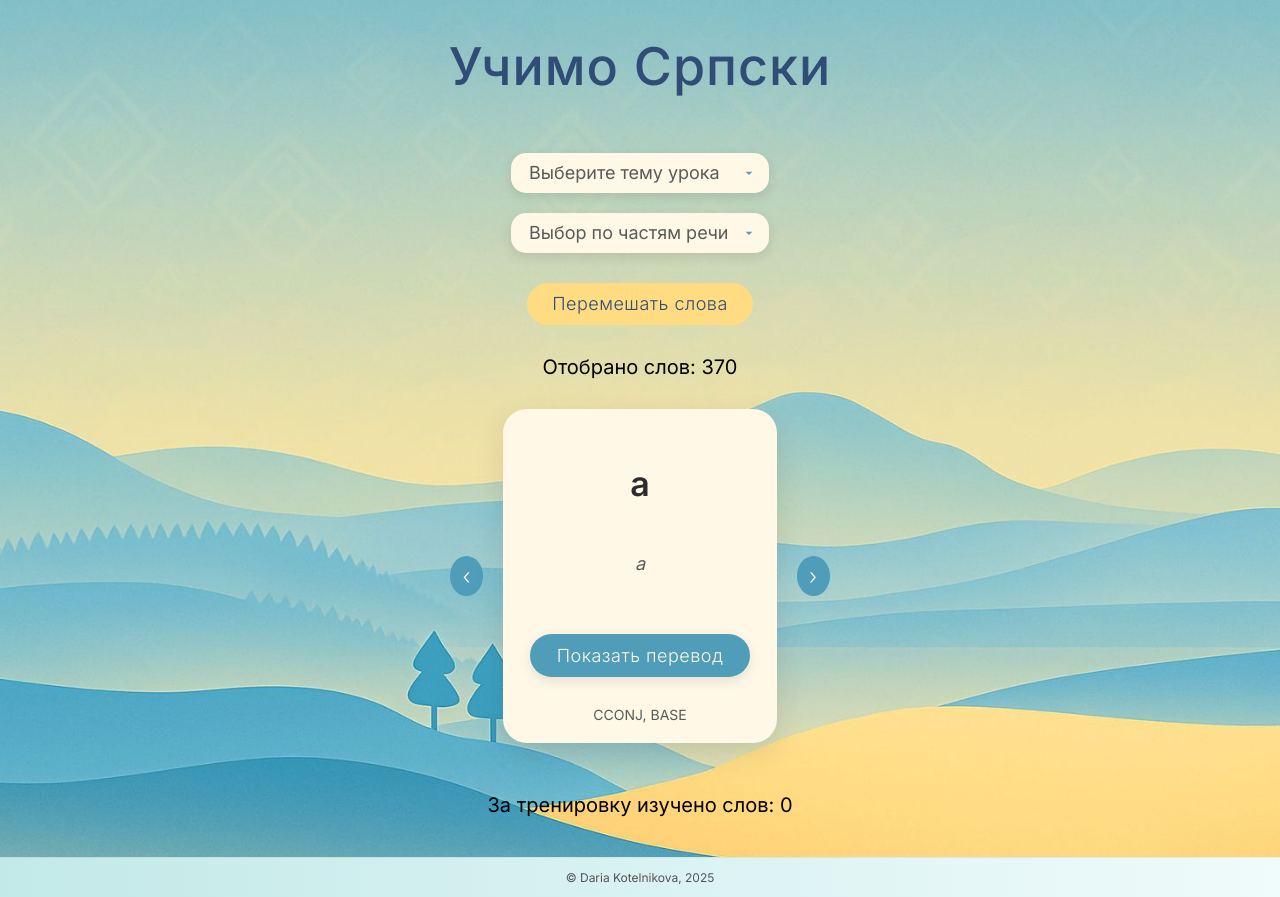
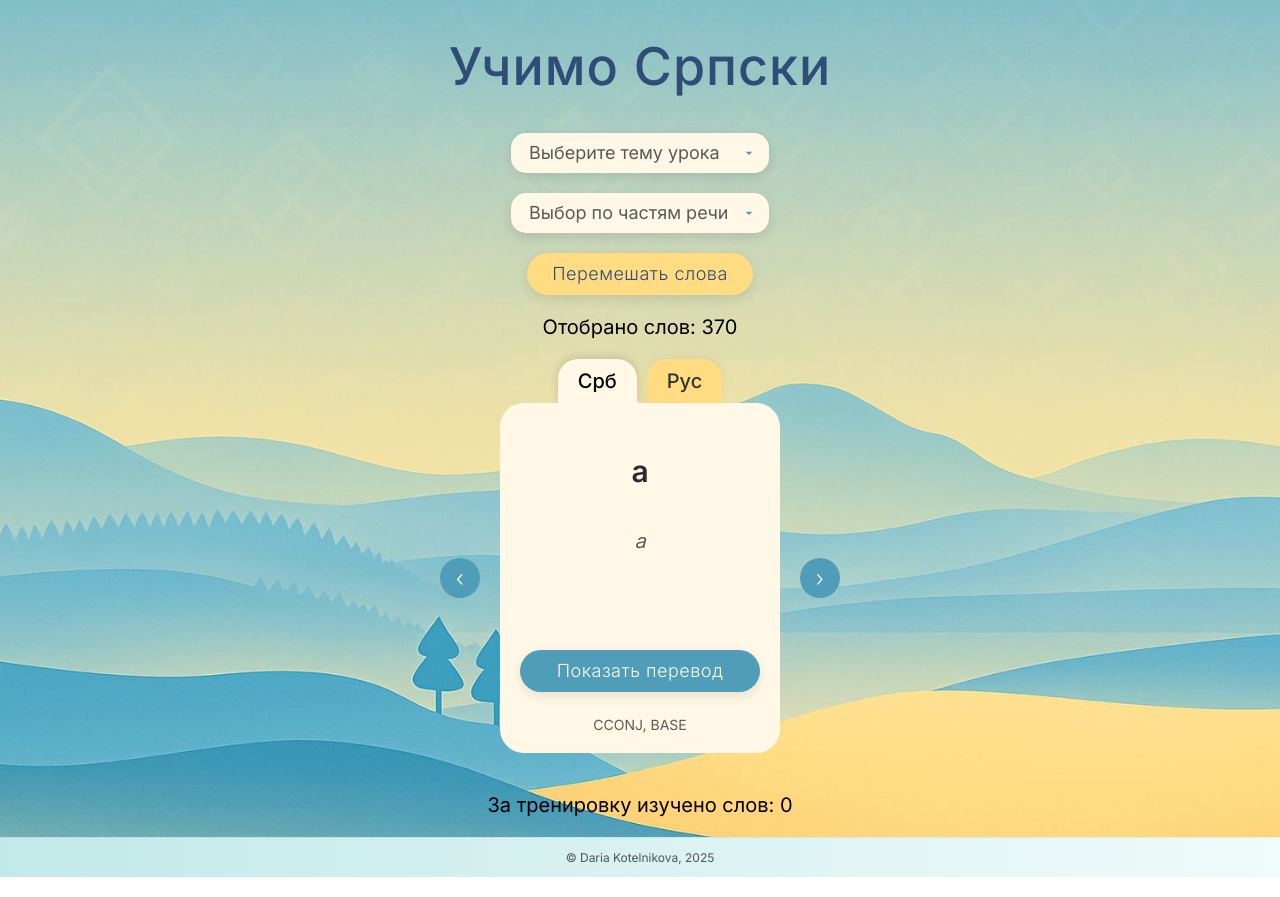
Before and after one commit to DariaKott/serbian-words-app, a React (Vite) app: page /how-to-learn in a window 1280 px wide. Built offline with nearby package versions, Linux system fonts and the light colour scheme.

Commit message:
Made switchering tabs Srb/rus

```diff
--- a/src/assets/global.scss
+++ b/src/assets/global.scss
@@ -37,6 +37,5 @@ a {
   display: flex;
   flex-direction: column;
   min-height: 100vh;
-  gap: 20px;
   // height: 100vh;
 }
--- a/src/assets/presentation/components/Button/styles.scss
+++ b/src/assets/presentation/components/Button/styles.scss
@@ -37,6 +37,7 @@
     &--yellow {
     background-color: c.$yellow-accent;
     color: c.$text-blue;
+    box-shadow: 0 4px 12px rgba(0, 0, 0, 0.1);
 
     &:hover {
       background-color: c.$yellow-accent-hover;
@@ -62,4 +63,8 @@
       background-color: c.$primary-hover;
     }
 }
+
+    @media (max-width: 500px) {
+        font-size: 16px;
+  }
 }
--- a/src/assets/presentation/components/CardGallery/index.jsx
+++ b/src/assets/presentation/components/CardGallery/index.jsx
@@ -14,6 +14,8 @@ function Gallery({ focusButtonRef }) {
   const [shuffledIndexes, setShuffledIndexes] = useState([]);
   const [selectedTheme, setSelectedTheme] = useState('');
   const [selectedPos, setSelectedPos] = useState('');
+  const [isSerbianPrimary, setIsSerbianPrimary] = useState(true);
+
 
   // ✅ Фильтрация по теме и части речи
   const filteredWords = words.filter(word => {
@@ -86,6 +88,21 @@ function Gallery({ focusButtonRef }) {
   </div>
 )}
 
+<div>
+  <div className="lang-tabs">
+    <button
+      className={`tab ${isSerbianPrimary ? 'active' : ''}`}
+      onClick={() => setIsSerbianPrimary(true)}
+    >
+      Срб
+    </button>
+    <button
+      className={`tab ${!isSerbianPrimary ? 'active' : ''}`}
+      onClick={() => setIsSerbianPrimary(false)}
+    >
+      Рус
+    </button>
+  </div>
 
 
         <div className="card_container">
@@ -95,6 +112,7 @@ function Gallery({ focusButtonRef }) {
               key={currentWord.id}
               focusButtonRef={focusButtonRef}
               {...currentWord}
+              isSerbianPrimary={isSerbianPrimary}
               incrementCounter={() => incrementCounter(currentWord.id)}
             />
           ) : (
@@ -103,6 +121,7 @@ function Gallery({ focusButtonRef }) {
 
           <Button variant="circle" onClick={nextCard}>›</Button>
         </div>
+</div>
 
       <Counter counter={counter} />
     </div>
--- a/src/assets/presentation/components/CardGallery/styles.scss
+++ b/src/assets/presentation/components/CardGallery/styles.scss
@@ -1,11 +1,17 @@
+@use '../../../colors.scss' as c;
+
 .gallery_container {
   display: flex;
   flex-direction: column;
   align-items: center;
   justify-content: start;
-  gap: 30px;
+  gap: 20px;
   margin-bottom: auto;
   flex-grow: 1;
+
+  @media (max-width: 500px) {
+    gap: 10px;
+  }
 }
 
 .card_container {
@@ -13,6 +19,10 @@
   justify-content: center;
   align-items: center;
   gap: 20px;
+
+      @media (max-width: 500px) {
+    gap: 2px;
+  }
 }
 
 .gallery_button {
@@ -30,4 +40,37 @@
     background-color: #00aaa6;
     cursor: pointer;
   }
+
+    @media (max-width: 500px) {
+    width: 38px;
+    height: 38px;
+  }
 }
+
+.lang-tabs {
+  display: flex;
+  justify-content: center;
+  gap: 10px;
+
+  .tab {
+    padding: 10px 20px;
+    border: none;
+    border-radius: 20px 20px 0 0;
+    background-color: c.$bg-light;
+    color: #333;
+    font-weight: 500;
+    box-shadow: 0 -2px 10px rgba(0, 0, 0, 0.05);
+    cursor: pointer;
+
+    &.active {
+      background-color: c.$bg-light;
+      color: #000;
+      box-shadow: 0 -2px 10px rgba(0, 0, 0, 0.15);
+      border-bottom: none;
+    }
+
+    &:not(.active) {
+      background-color: c.$yellow-accent;
+    }
+  }
+}
--- a/src/assets/presentation/components/Header/styles.scss
+++ b/src/assets/presentation/components/Header/styles.scss
@@ -7,7 +7,8 @@
   align-items: center;
 
   &__title {
-    font-size: 52px;
+    // font-size: 52px;
+    font-size: clamp(28px, calc(28px + 24 * ((100vw - 330px) / 694)), 52px);
     font-family: f.$text;
     font-weight: 500;
     color: c.$text-blue;
--- a/src/assets/presentation/components/WordCard/index.jsx
+++ b/src/assets/presentation/components/WordCard/index.jsx
@@ -4,7 +4,7 @@ import './styles.scss';
 
 function WordCard(props) {
   const [showTranslation, setShowTranslation] = useState(false);
-  const { focusButtonRef, latin, cyrillic, russian, tags_json, incrementCounter } = props;
+  const { focusButtonRef, latin, cyrillic, russian, tags_json, incrementCounter, isSerbianPrimary } = props;
 
   useEffect(() => {
     if (focusButtonRef && focusButtonRef.current) {
@@ -21,13 +21,26 @@ function WordCard(props) {
 
   return (
 <div className="card">
+      <div className='card_top'>
+        {isSerbianPrimary ? (
+          <>
             <h3 className="word word_word">{latin}</h3>
             <div className="word word_transcription">{cyrillic}</div>
-
             <div className={`word word_translation ${showTranslation ? 'visible' : 'hidden'}`}>
               {russian}
             </div>
+          </>
+        ) : (
+          <>
+            <h3 className="word word_word">{russian}</h3>
+            <div className={`word word_translation ${showTranslation ? 'visible' : 'hidden'}`}>
+              {latin} / {cyrillic}
+            </div>
+          </>
+        )}
+      </div>
 
+      <div className='card_bottom'>
         <Button
           ref={focusButtonRef}
           variant="primary"
@@ -36,8 +49,8 @@ function WordCard(props) {
         >
           {showTranslation ? 'Скрыть перевод' : 'Показать перевод'}
         </Button>
-
         <div className="word word_tags">{tags_json.join(', ')}</div>
+      </div>
     </div>
   );
 }
--- a/src/assets/presentation/components/WordCard/styles.scss
+++ b/src/assets/presentation/components/WordCard/styles.scss
@@ -4,29 +4,38 @@
 .card {
   background-color: c.$bg-light;
   border-radius: 24px;
-  box-shadow: 0 10px 30px rgba(0, 0, 0, 0.1);
-  width: min(90%, 320px);
+  // box-shadow: 0 10px 30px rgba(0, 0, 0, 0.1);
+  // width: min(90%, 320px);
+  width: 280px;
+  height: 350px;
   margin: 0 auto;
-  text-align: center;
+  justify-content: space-between;
   padding: 20px;
-
   display: flex;
   flex-direction: column;
   align-items: center;
   gap: 15px;
+
+  @media (max-width: 500px) {
+    width: 250px;
+    height: 300px;
+
+  }
 }
 
 .word {
   font-family: f.$text;
+  text-align: center;
 
   &_word {
-    font-size: 34px;
+    // font-size: 34px;
+    font-size: clamp(20px, calc(20px + 10 * ((100vw - 330px) / 694)), 30px);
     font-weight: 600;
     color: c.$text-main;
   }
 
   &_transcription {
-    font-size: 18px;
+    font-size: clamp(16px, calc(16px + 10 * ((100vw - 330px) / 694)), 20px);
     font-style: italic;
     color: c.$text-grey;
   }
@@ -39,7 +48,7 @@
 }
 
 .word_translation {
-  font-size: 20px;
+  font-size: clamp(16px, calc(16px + 10 * ((100vw - 330px) / 694)), 20px);
   font-weight: 500;
   color: c.$text-blue;
   min-height: 1.5em; // достаточно для одной строки
@@ -62,6 +71,25 @@
 }
 
 .button--fixed-width {
-  width: 220px;
+  // width: 220px;
+  // width: clamp(160px, calc(220px - 60 * ((600px - 100vw) / 270)), 220px);
+  width: 100%;
   text-align: center;
 }
+
+.card_top {
+  display: flex;
+  flex-direction: column;
+  justify-content: start;
+  align-items: center;
+  gap: 10px;
+}
+
+.card_bottom {
+  display: flex;
+  flex-direction: column;
+  justify-content: end;
+  align-items: center;
+  gap: 10px;
+  width: 100%;
+}
```
Lines whose indentation alone changed are shown as unchanged.
